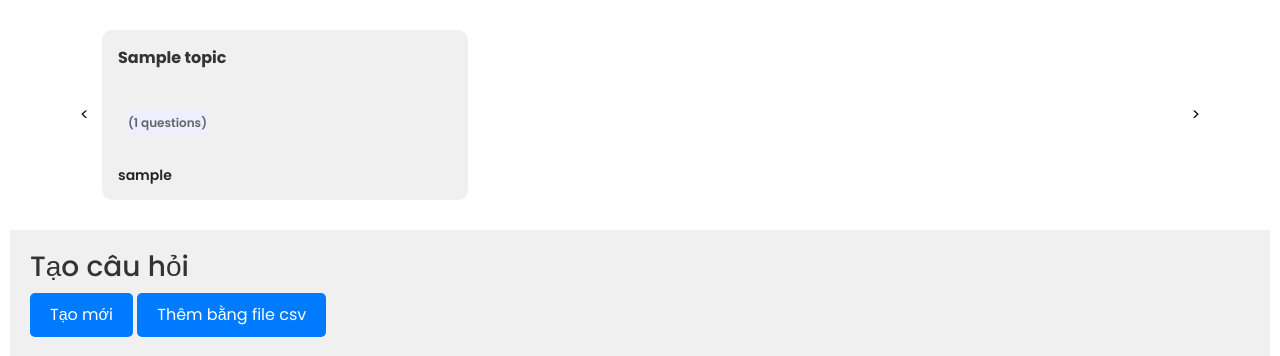
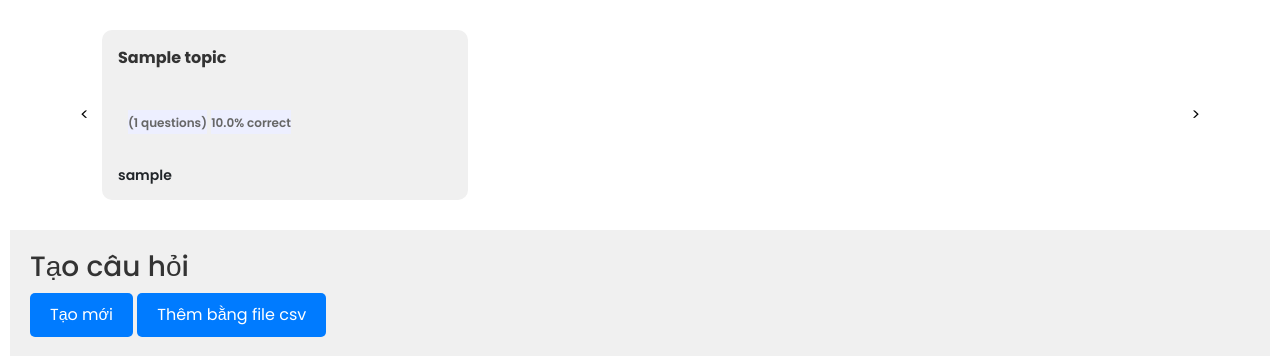
Before and after one commit to tyhuynh03/17_Quizlet-liked, a Django app: page /mypage/ in a window 1280 px wide. Shown: the part 273-629 px from the top of the page. Run offline with Django 5.2, Linux system fonts and the light colour scheme; a user stored in the database is signed in; tables that the repository leaves empty hold one stand-in row (values such as "Sample post").

Commit message:
calculate percentage correct in MyPageView

```diff
--- a/src/users/templates/mypage.html
+++ b/src/users/templates/mypage.html
@@ -19,7 +19,8 @@
         <div class="search-bar">
             <form method="GET" action="{% url 'search' %}">
                 <input type="text" name="q" placeholder="Tìm kiếm..." value="{{ query|default:'' }}">
-                <button type="submit" class="btn btn-outline-secondary"><i class="fa-solid fa-magnifying-glass"></i></button>
+                <button type="submit" class="btn btn-outline-secondary"><i
+                        class="fa-solid fa-magnifying-glass"></i></button>
             </form>
         </div>
         <div class="navigation">
@@ -62,6 +63,11 @@
                 {% if topic.question_count %}
                 <div class="description-box">
                     <div class="description"><span>({{ topic.question_count }} questions)</span></div>
+                    {% if topic.percentage_correct is not None %}
+                    <div class="description"><span>{{ topic.percentage_correct }}% correct</span></div>
+                    {% else %}
+                    <div class="description"><span>No data available</span></div>
+                    {% endif %}
                 </div>
                 {% endif %}
                 <div class="SetPreviewCard-creator"><span>{{ topic.created_by }}</span></div>
--- a/src/users/views.py
+++ b/src/users/views.py
@@ -17,7 +17,7 @@ from django.contrib.auth import login,logout
 from django.contrib.auth.mixins import LoginRequiredMixin, UserPassesTestMixin
 from django.views.generic import TemplateView
 from django.contrib.auth.decorators import login_required, user_passes_test
-from django.db.models import Sum
+from django.db.models import Sum,Max
 
 class Register(APIView):
     def post(self,request):
@@ -255,13 +255,22 @@ class MyPageView(LoginRequiredMixin, TemplateView):
     template_name = 'mypage.html'
 
     def get_context_data(self, **kwargs):
-
+        #
         context = super().get_context_data(**kwargs)
         current_user = self.request.user
         topics = Topic.objects.all()
         for topic in topics:
             topic.question_count = topic.questions.count()
             topic.created_by = topic.user.username
+        for topic in topics:
+            # lấy bản ghi mới nhất của người dùng trong chủ đề này
+            latest_score = UserTopicScore.objects.filter(user = current_user,topic = topic).order_by('-created_at').first()
+            if latest_score:
+                # Tính toán phần trăm làm đúng
+                percentage_correct = (latest_score.correct_answers / latest_score.total_questions_answered) * 100
+                topic.percentage_correct = round(percentage_correct, 2)  # Làm tròn phần trăm đến 2 chữ số sau dấu thập phân
+            else:
+                topic.percentage_correct = None  # Nếu không có bản ghi nào, thiết lập phần trăm làm đúng là 0
         context['topics'] = topics
         context['current_user'] = current_user.username
         return context
```
